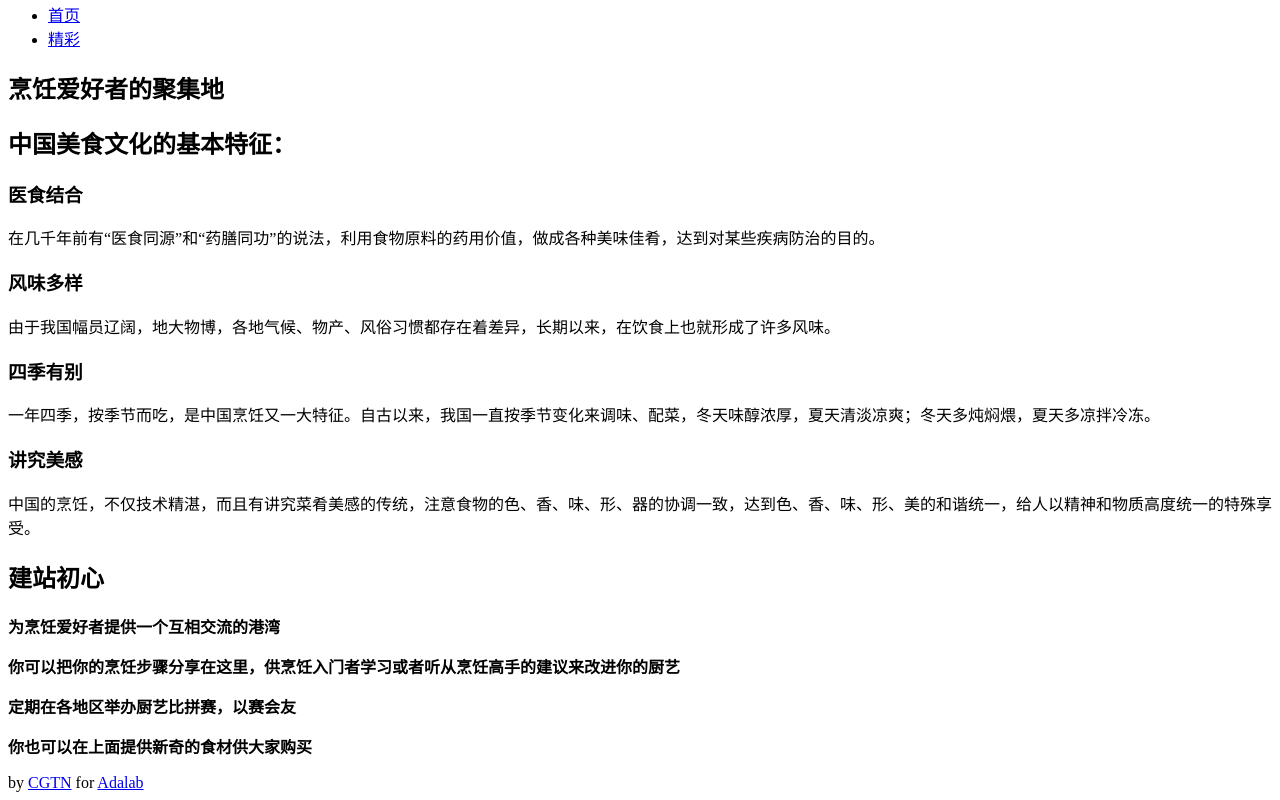
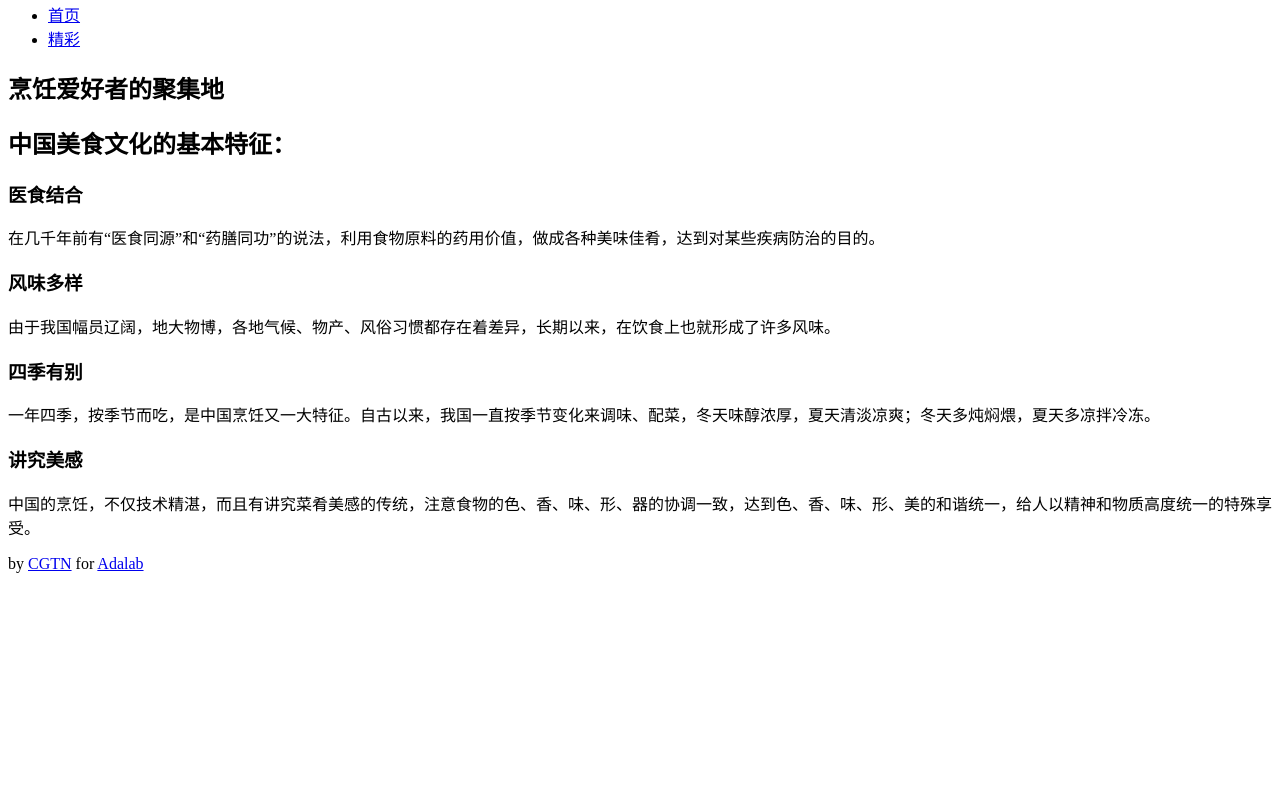
Before and after one commit to tomato566/tomato566.github.io, a plain HTML site: page index.html in a window 1280 px wide. Shown: the part 426-1226 px from the top of the page. After the commit the page ends 1007 px from the top, so only its background shows below. Drawn offline with Linux system fonts and the light colour scheme.

Commit message:
Update index.html

```diff
--- a/index.html
+++ b/index.html
@@ -26,12 +26,6 @@
       <h3>风味多样</h3><p>由于我国幅员辽阔，地大物博，各地气候、物产、风俗习惯都存在着差异，长期以来，在饮食上也就形成了许多风味。</p>
       <h3>四季有别</h3><p>一年四季，按季节而吃，是中国烹饪又一大特征。自古以来，我国一直按季节变化来调味、配菜，冬天味醇浓厚，夏天清淡凉爽；冬天多炖焖煨，夏天多凉拌冷冻。</p>
       <h3>讲究美感</h3><p>中国的烹饪，不仅技术精湛，而且有讲究菜肴美感的传统，注意食物的色、香、味、形、器的协调一致，达到色、香、味、形、美的和谐统一，给人以精神和物质高度统一的特殊享受。</p>
-
-      <h2>建站初心</h2>
-      <p><strong>为烹饪爱好者提供一个互相交流的港湾</strong></p>
-      <p><strong>你可以把你的烹饪步骤分享在这里，供烹饪入门者学习或者听从烹饪高手的建议来改进你的厨艺</strong></p>
-      <p><strong>定期在各地区举办厨艺比拼赛，以赛会友</strong></p>
-      <p><strong>你也可以在上面提供新奇的食材供大家购买</strong></p>
     </article>
   </main>
   <footer>
```
